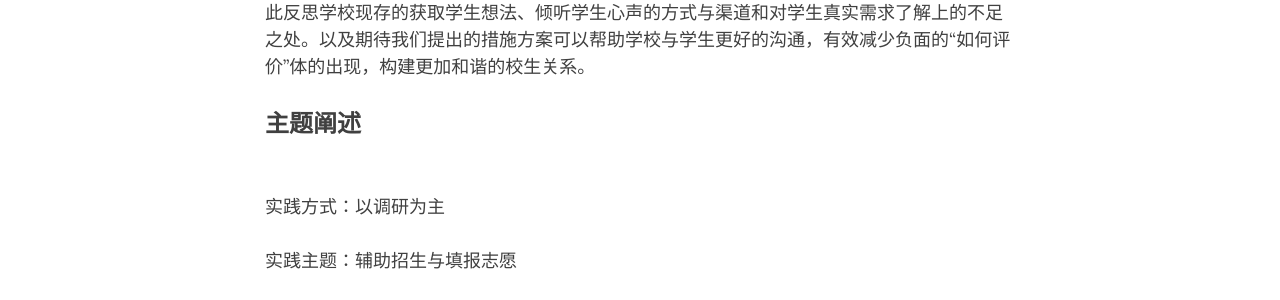
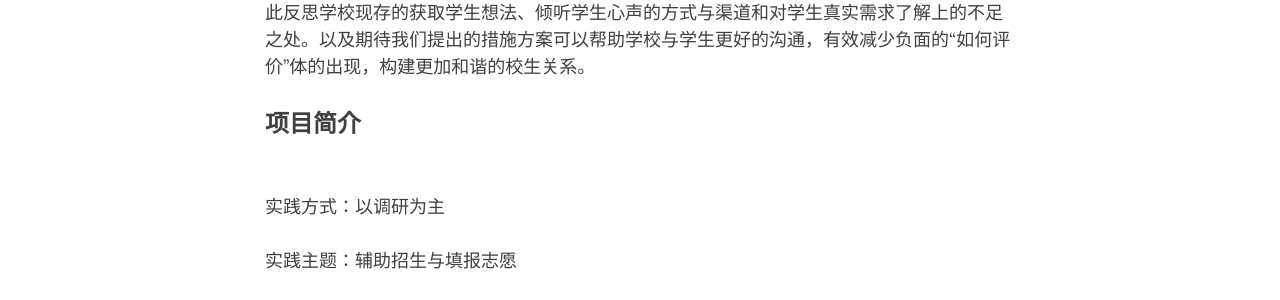
Before and after one commit to zhzx-team/zhzx-team, a Jekyll site: the page built from init.md, in a window 1280 px wide and 1109 px high. Shown: the part 359-659 px from the top of the window. Built offline with Jekyll 4.4.1, drawn with Linux system fonts in a browser that asks for light colours; nearby versions of some CDN libraries.

Commit message:
Update init.md

```diff
--- a/init.md
+++ b/init.md
@@ -4,7 +4,7 @@ title: 项目理念
 ---
 ## 关于招生与报考的调研——以知乎为主的知校新模式
 希望能通过我们的调查研究分析知乎上出现大量与高校相关的“如何评价”体的主要原因并基于此反思学校现存的获取学生想法、倾听学生心声的方式与渠道和对学生真实需求了解上的不足之处。以及期待我们提出的措施方案可以帮助学校与学生更好的沟通，有效减少负面的“如何评价”体的出现，构建更加和谐的校生关系。
-### 主题阐述
+### 项目简介
 <br/>实践方式：以调研为主<br/>
 <br/>实践主题：辅助招生与填报志愿<br/>
 <br/>主要实践对象：南京大学<br/>
```
